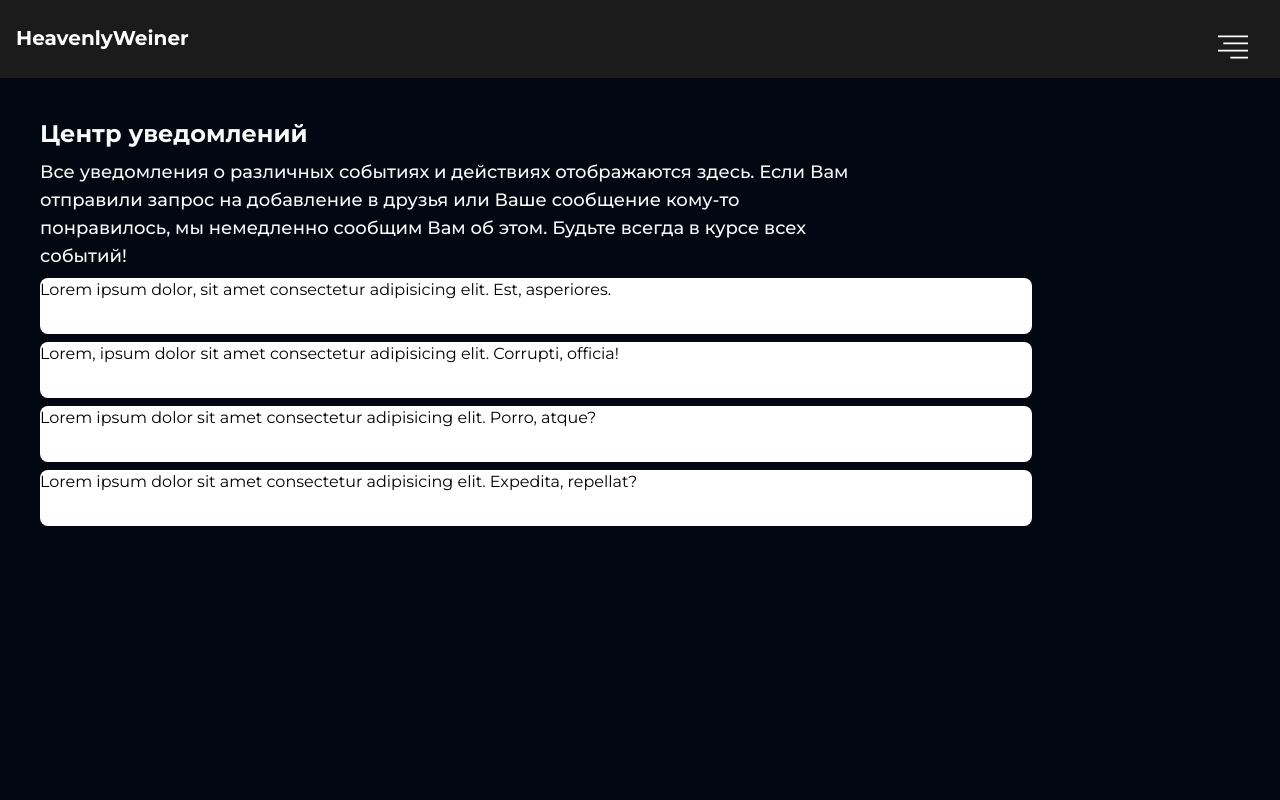
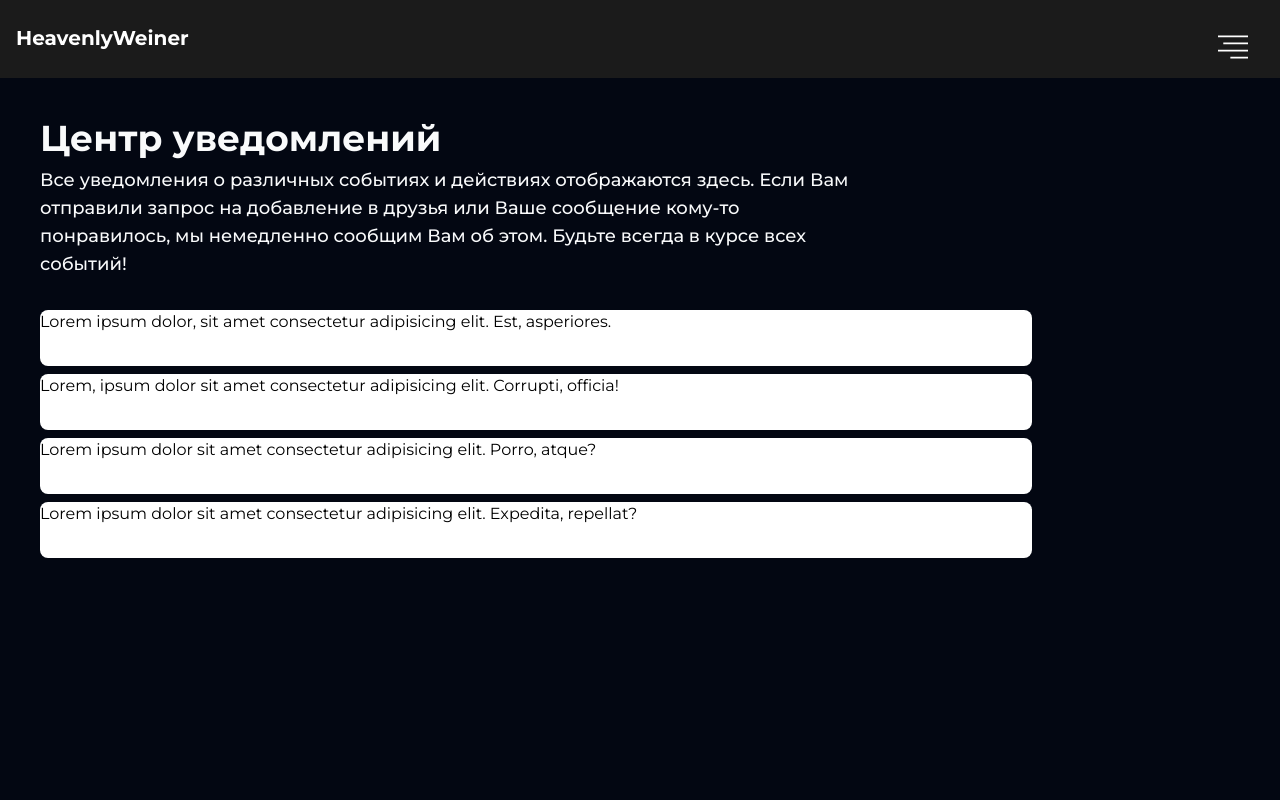
Before and after one commit to Z1ppzy/bigweb, a React (Vite) app: page /notifications in a window 1280 px wide. Shown: the top 800 px of the page. Built offline with nearby package versions, Linux system fonts and the light colour scheme; sample sign-in values are in the browser's storage.

Commit message:
several fixes in the console

```diff
--- a/src/Pages/Notifications.tsx
+++ b/src/Pages/Notifications.tsx
@@ -1,8 +1,19 @@
+import { useEffect } from 'react';
+import { useNavigate } from 'react-router-dom';
+
+
 export default function Notifications() {
+  const navigate = useNavigate();
+  useEffect(() => {
+    const token = localStorage.getItem('authToken');
+    if (!token) {
+      navigate('/login');
+    }
+  }, []);
   return (
     <div className='h-screen'>
       <div className='p-4 md:p-10'>
-        <h1 className='text-2xl font-bold text-center md:text-left'>Центр уведомлений</h1>
+        <h1 className='md:text-4xl text-2xl font-bold text-center md:text-left'>Центр уведомлений</h1>
         <div className='md:pr-96 mt-2'>
           <p className='text-center md:text-left font-medium text-lg'>
             Все уведомления о различных событиях и действиях отображаются здесь.
@@ -11,7 +22,7 @@ export default function Notifications() {
             всегда в курсе всех событий!
           </p>
         </div>
-        <div className='md:pr-52'>
+        <div className='md:pr-52 mt-8'>
           <div className='bg-white w-full h-14 rounded-lg mt-2 text-black'>
             Lorem ipsum dolor, sit amet consectetur adipisicing elit. Est,
             asperiores.
--- a/src/components/DropDownMenu.tsx
+++ b/src/components/DropDownMenu.tsx
@@ -25,11 +25,11 @@ export default function DropDownMenu() {
           <SheetTitle>
             <p className='text-center font-bold text-2xl'>Навигационное меню</p>
           </SheetTitle>
+          <div className='flex flex-row justify-between px-2'>
+            <LoginButton />
+            <RegisterButton />
+          </div>
           <SheetDescription>
-            <div className='flex flex-row justify-between'>
-              <LoginButton />
-              <RegisterButton />
-            </div>
             <Link to='/forgot_password' className='flex flex-col'>
               <span className='text-center text-2xl hover:text-purple-950'>
                 ForgotPassword
--- a/src/components/ui/sheet.tsx
+++ b/src/components/ui/sheet.tsx
@@ -65,7 +65,7 @@ const SheetContent = React.forwardRef<
       {children}
       <SheetPrimitive.Close className="absolute right-4 top-4 rounded-sm opacity-70 ring-offset-background transition-opacity hover:opacity-100 focus:outline-none focus:ring-2 focus:ring-ring focus:ring-offset-2 disabled:pointer-events-none data-[state=open]:bg-secondary">
         <Cross2Icon className="h-4 w-4" />
-        <span className="sr-only">Close</span>
+        <span className="sr-only">Закрыть</span>
       </SheetPrimitive.Close>
     </SheetPrimitive.Content>
   </SheetPortal>
```
